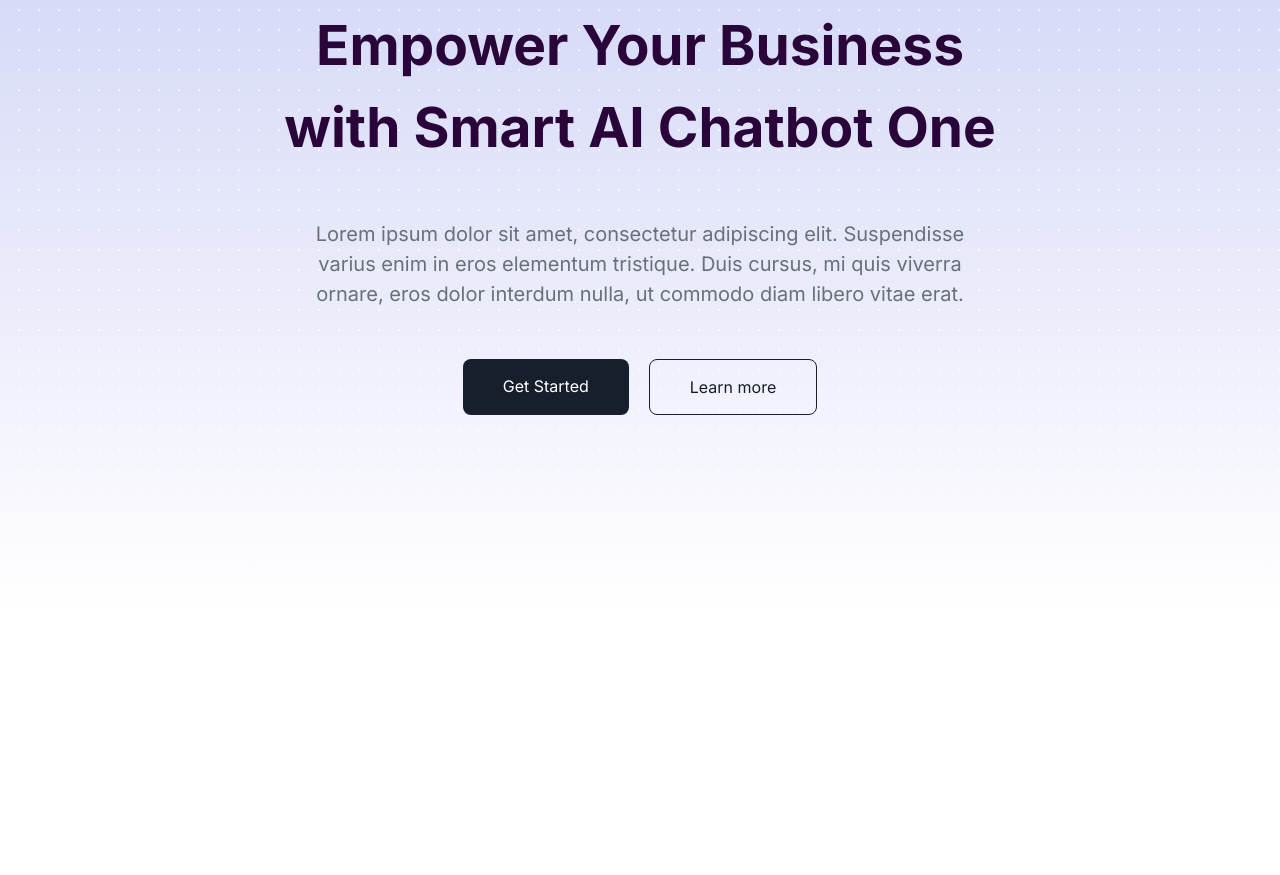
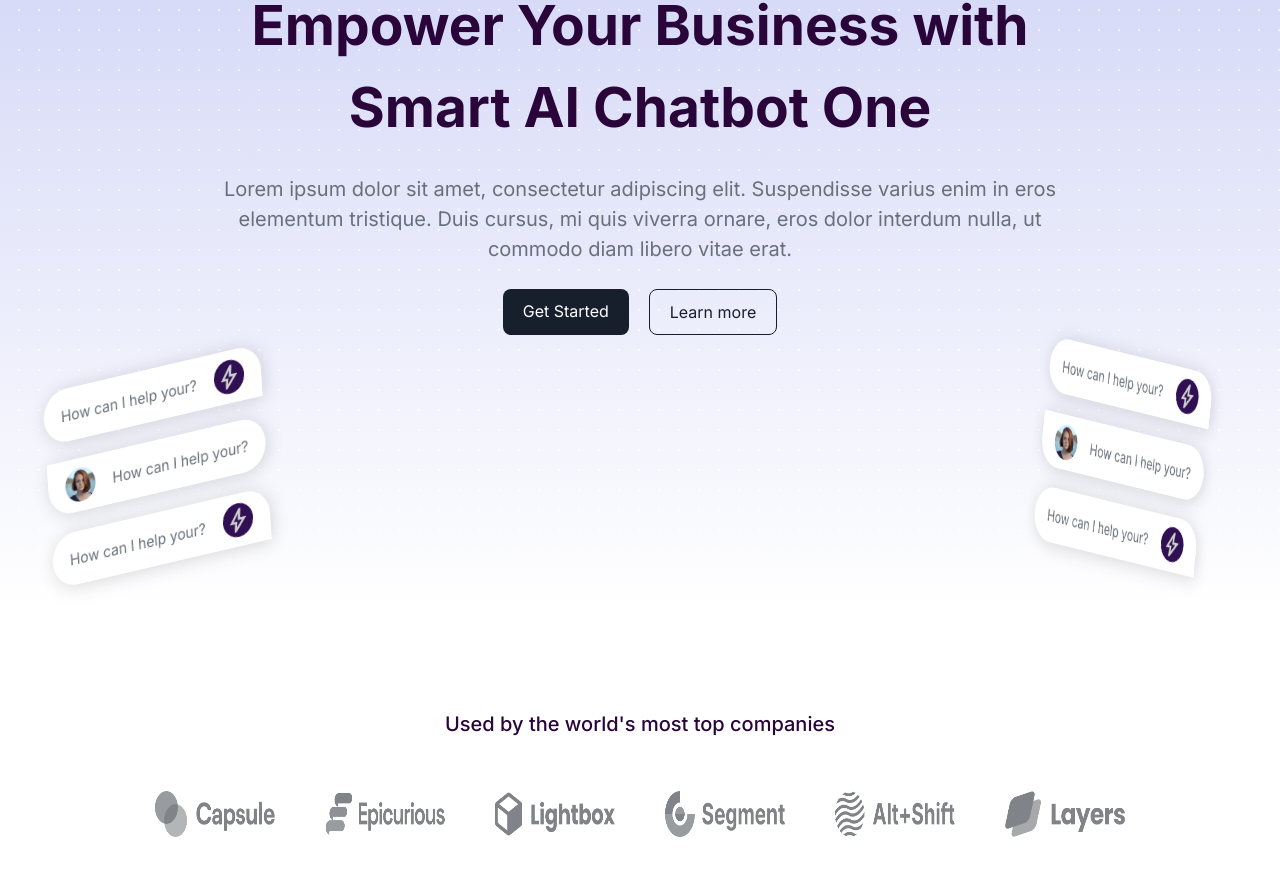
Before and after one commit to ramiawed-eng/portfolio-chatbot, a Next.js app: page / in a window 1280 px wide. Shown: the part 191-1066 px from the top of the page. Before the commit the page ends 800 px from the top, so only its background shows below. Built offline with nearby package versions, Linux system fonts and the light colour scheme.

Commit message:
Finish the logos section

```diff
--- a/src/app/page.tsx
+++ b/src/app/page.tsx
@@ -1,15 +1,20 @@
 import LinkAsButton from "@/components/buttons/link-as-button";
+import RowCard from "@/components/cards/row-card";
 import HeadingPrimary from "@/components/typography/heading-primary";
+import HeadingThird from "@/components/typography/heading-third";
 import ParagraphPrimary from "@/components/typography/paragraph-primary";
-import { ButtonType } from "@/types";
+import { logos } from "@/data/data";
+import { ButtonType, RowCardType } from "@/types";
+import Image from "next/image";
 
 export default function Home() {
   return (
+    <>
       <section className="section-header">
         <div className="section-header-wrapper">
           <HeadingPrimary title="Empower Your Business with Smart AI Chatbot One" />
 
-        <div className="px-20 py-20">
+          <div className="px-10 py-10">
             <ParagraphPrimary
               text="Lorem ipsum dolor sit amet, consectetur adipiscing elit. Suspendisse
       varius enim in eros elementum tristique. Duis cursus, mi quis viverra
@@ -31,6 +36,61 @@ export default function Home() {
             text="Learn more"
           />
         </div>
+
+        <div className="row-card-container row-card-container-left">
+          <RowCard
+            text="How can I help your?"
+            imgSrc="/images/icons/icon-08.png"
+            type={RowCardType.LEFT}
+          />
+
+          <RowCard
+            text="How can I help your?"
+            imgSrc="/images/people/person-01.png"
+            type={RowCardType.RIGHT}
+          />
+
+          <RowCard
+            text="How can I help your?"
+            imgSrc="/images/icons/icon-08.png"
+            type={RowCardType.LEFT}
+          />
+        </div>
+
+        <div className="row-card-container row-card-container-right">
+          <RowCard
+            text="How can I help your?"
+            imgSrc="/images/icons/icon-08.png"
+            type={RowCardType.LEFT}
+          />
+
+          <RowCard
+            text="How can I help your?"
+            imgSrc="/images/people/person-01.png"
+            type={RowCardType.RIGHT}
+          />
+
+          <RowCard
+            text="How can I help your?"
+            imgSrc="/images/icons/icon-08.png"
+            type={RowCardType.LEFT}
+          />
+        </div>
       </section>
+
+      <section className="section-logos">
+        <div className="section-logos-header">
+          <HeadingThird title="Used by the world's most top companies" />
+        </div>
+
+        <div className="section-logos-wrapper">
+          {logos.map((logo, index) => (
+            <div key={index} className="logo">
+              <Image src={logo.imgSrc} alt="logo" fill />
+            </div>
+          ))}
+        </div>
+      </section>
+    </>
   );
 }
--- /dev/null
+++ b/src/components/cards/row-card.tsx
@@ -0,0 +1,29 @@
+import { RowCardType } from "@/types";
+import Image from "next/image";
+
+export default function RowCard({
+  imgSrc,
+  text,
+  type,
+}: {
+  imgSrc: string;
+  text: string;
+  type: RowCardType;
+}) {
+  return (
+    <div
+      className={`row-card ${
+        type === RowCardType.LEFT ? "border-bottom-none" : "border-top-none"
+      } `}
+    >
+      <Image
+        src={imgSrc}
+        alt="icon"
+        height="35"
+        width="35"
+        className="row-card-icon"
+      />
+      <p className="row-card-text">{text}</p>
+    </div>
+  );
+}
--- /dev/null
+++ b/src/components/typography/heading-third.tsx
@@ -0,0 +1,3 @@
+export default function HeadingThird({ title }: { title: string }) {
+  return <h3 className="heading-third">{title}</h3>;
+}
--- /dev/null
+++ b/src/data/data.ts
@@ -0,0 +1,8 @@
+export const logos = [
+  { imgSrc: "/images/logos/logo-01.png" },
+  { imgSrc: "/images/logos/logo-02.png" },
+  { imgSrc: "/images/logos/logo-03.png" },
+  { imgSrc: "/images/logos/logo-04.png" },
+  { imgSrc: "/images/logos/logo-05.png" },
+  { imgSrc: "/images/logos/logo-06.png" },
+];
--- a/src/styles/base/_typography.scss
+++ b/src/styles/base/_typography.scss
@@ -12,6 +12,12 @@
   }
 }
 
+.heading-third {
+  color: $color--primary;
+  font-size: 2rem;
+  font-weight: 500;
+}
+
 .paragraph-primary {
   color: $color--paragraph;
   font-size: 2rem;
--- a/src/styles/components/_buttons.scss
+++ b/src/styles/components/_buttons.scss
@@ -1,5 +1,5 @@
 .button {
-  padding: 1.5rem 4rem;
+  padding: 1rem 2rem;
   font-size: 1.6rem;
   border-radius: 8px;
 }
--- /dev/null
+++ b/src/styles/components/_row-card.scss
@@ -0,0 +1,47 @@
+.row-card-container {
+  display: flex;
+  flex-direction: column;
+  gap: 2rem;
+  transform-style: preserve-3d;
+  position: absolute;
+
+  top: auto;
+
+  &.row-card-container-left {
+    transform: rotateX(-15deg) rotateY(31deg) rotate(-4deg);
+    bottom: 4rem;
+    left: 3rem;
+    right: auto;
+  }
+  &.row-card-container-right {
+    transform: rotateX(0) rotateY(-50deg) rotate(9deg);
+    right: 3rem;
+    bottom: 5rem;
+    left: auto;
+  }
+}
+
+.row-card {
+  background-color: $color--white;
+  padding: 1rem 2rem;
+  border-radius: 74px;
+  display: flex;
+  flex-direction: row;
+  align-items: center;
+  gap: 2rem;
+  box-shadow: 2px 2px 20px rgba(0, 0, 0, 0.15);
+
+  &.border-bottom-none {
+    border-bottom-right-radius: 0;
+    flex-direction: row-reverse;
+  }
+
+  &.border-top-none {
+    border-top-left-radius: 0;
+  }
+
+  &-text {
+    font-size: 1.6rem;
+    color: $color--paragraph;
+  }
+}
--- a/src/styles/main.scss
+++ b/src/styles/main.scss
@@ -6,5 +6,6 @@
 
 @import "./components/navigation";
 @import "./components/buttons";
+@import "./components/row-card";
 
 @import "./page/home";
--- a/src/styles/page/_home.scss
+++ b/src/styles/page/_home.scss
@@ -14,12 +14,15 @@
     perspective: 1000;
     background-position: 0 0, 0 0;
     background-size: 20px, auto;
+    position: relative;
 
     &-wrapper {
-      width: 60%;
+      transform: translateY(-50px);
+      width: 70%;
       text-align: center;
 
       @include respond(tab-port) {
+        transform: translateY(0);
         width: 80%;
       }
 
@@ -29,8 +32,54 @@
     }
 
     &-links {
+      transform: translateY(-50px);
       display: flex;
       gap: 2rem;
+
+      @include respond(tab-port) {
+        transform: translateY(0);
+      }
+    }
+  }
+
+  &-logos {
+    padding: 10rem 10rem;
+
+    @include respond(tab-port) {
+      padding: 5rem 5rem;
+    }
+
+    @include respond(tab-port) {
+      padding: 5rem 2rem;
+    }
+
+    &-header {
+      width: 70%;
+      text-align: center;
+      margin: 0 auto;
+      padding-bottom: 5rem;
+
+      @include respond(tab-port) {
+        width: 80%;
+      }
+
+      @include respond(tab-port) {
+        width: 90%;
+      }
+    }
+
+    &-wrapper {
+      display: flex;
+      flex-direction: row;
+      flex-wrap: wrap;
+      gap: 5rem;
+      justify-content: center;
+
+      & .logo {
+        width: 120px;
+        height: 50px;
+        position: relative;
+      }
     }
   }
 }
--- a/src/types/index.ts
+++ b/src/types/index.ts
@@ -2,3 +2,8 @@ export enum ButtonType {
   Primary,
   Secondary,
 }
+
+export enum RowCardType {
+  LEFT,
+  RIGHT,
+}
```
Lines whose indentation alone changed are shown as unchanged.
